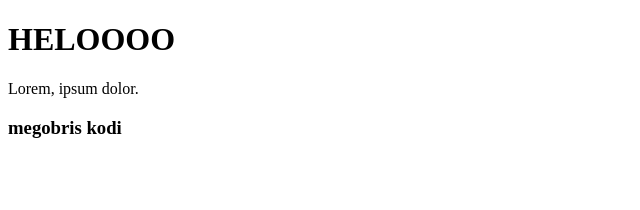
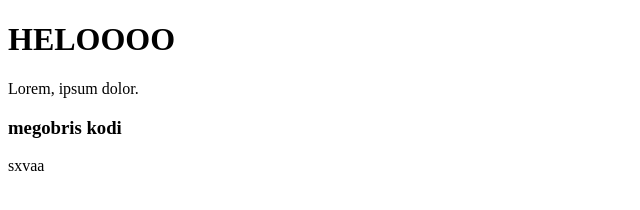
Before and after one commit to Adamashvili/myProject, a plain HTML site: page index.html in a window 1280 px wide. Shown: the full height of the page, 0-640 px from the left. Drawn offline with Linux system fonts and the light colour scheme.

Commit message:
Update index.htmlcczx

```diff
--- a/index.html
+++ b/index.html
@@ -9,5 +9,6 @@
     <h1>HELOOOO</h1>
     <p>Lorem, ipsum dolor.</p>
     <h3>megobris kodi</h3>
+    <p>sxvaa</p>
 </body>
 </html>
```
